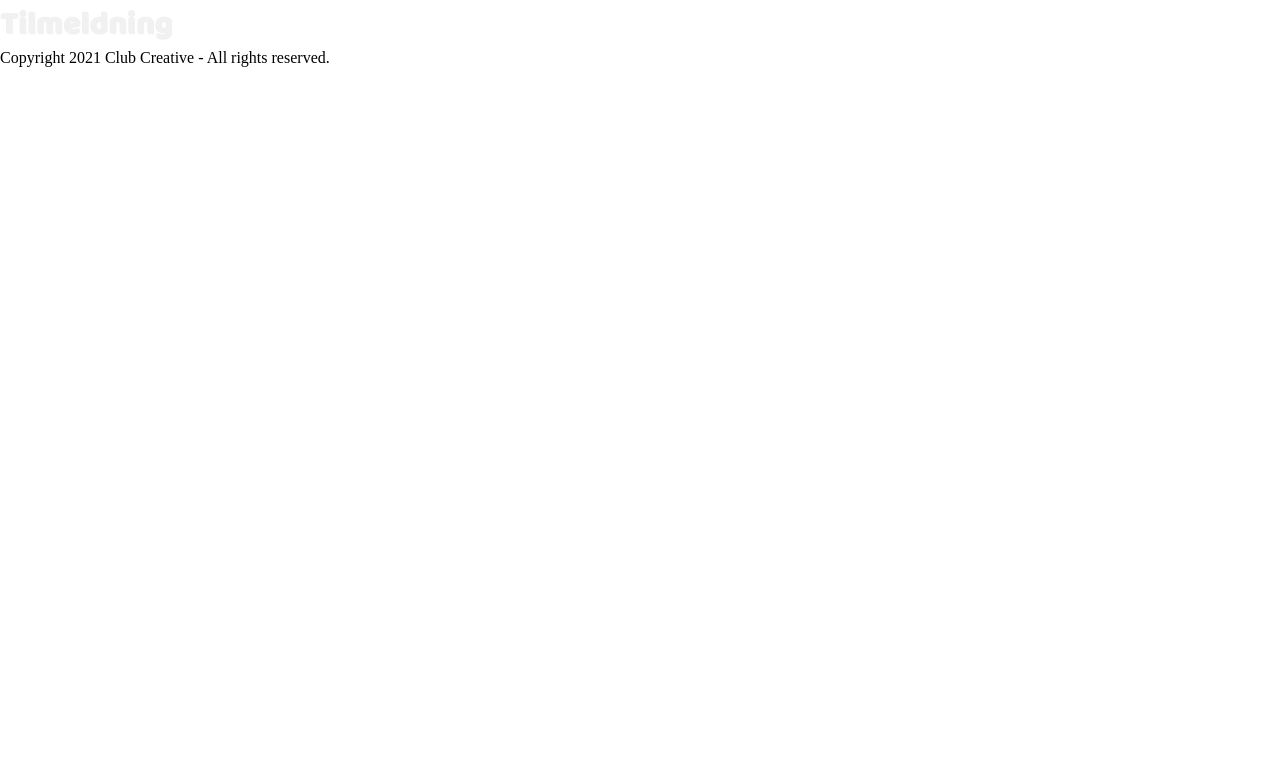
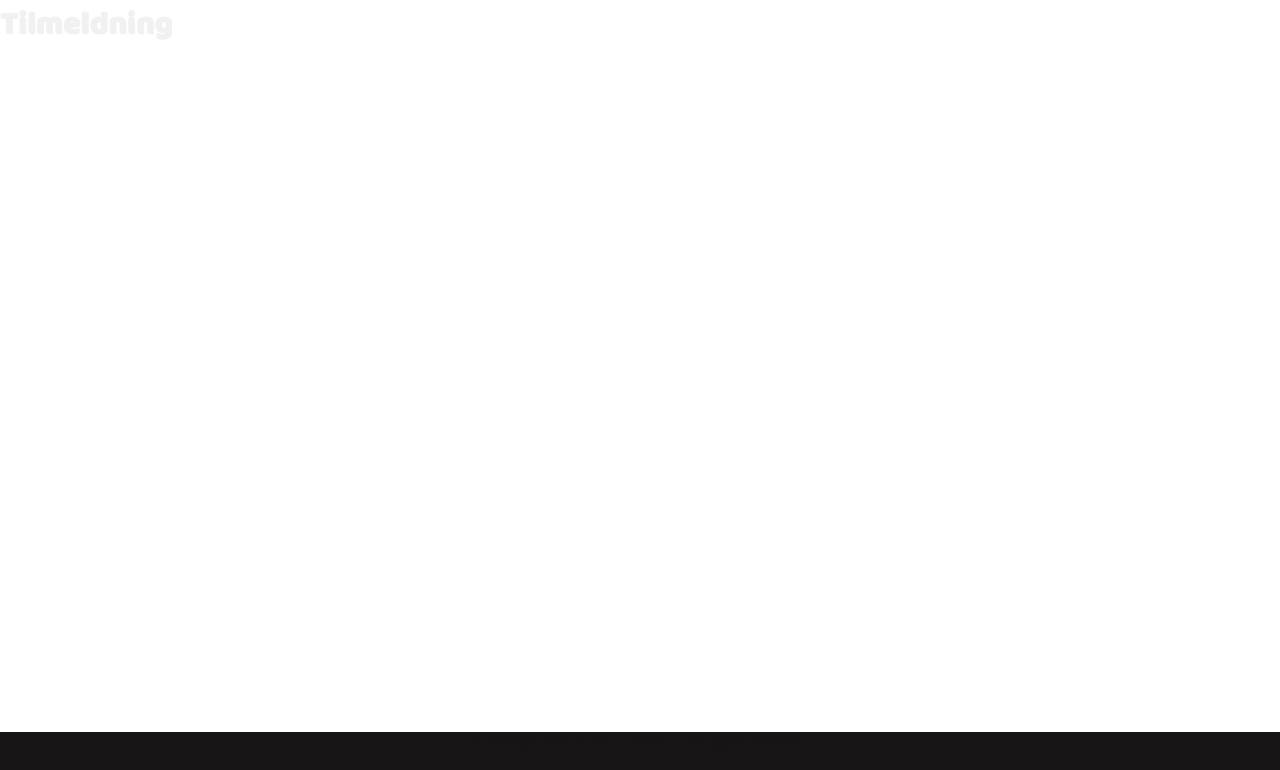
Before and after one commit to yase0141/Club-Creative, a plain HTML site: page Tilmelding.html in a window 1280 px wide. Drawn offline with Linux system fonts and the light colour scheme.

Commit message:
Update style.css

```diff
--- a/style.css
+++ b/style.css
@@ -26,3 +26,31 @@ p {
     font-family: ArialB;
 }
 /**/
+.footer{
+    position: fixed;
+    left: 0;
+    bottom: 0;
+    width: 100%;
+    color:#171515;
+    text-align: center;
+    font-size: 40px;
+    padding: top 20px;
+    padding-bottom: 20px;
+    background-color:#171515;
+}
+.footer-text{
+text-align:center;
+font-size:.50em;
+color:#171515;
+margin-bottom:20px;
+margin-top:20px;
+}
+
+.footer a{
+color:#171515;
+text-decoration: none;
+}
+.copyright{
+font-size:.40em;
+margin-bottom:30px;
+}
```
